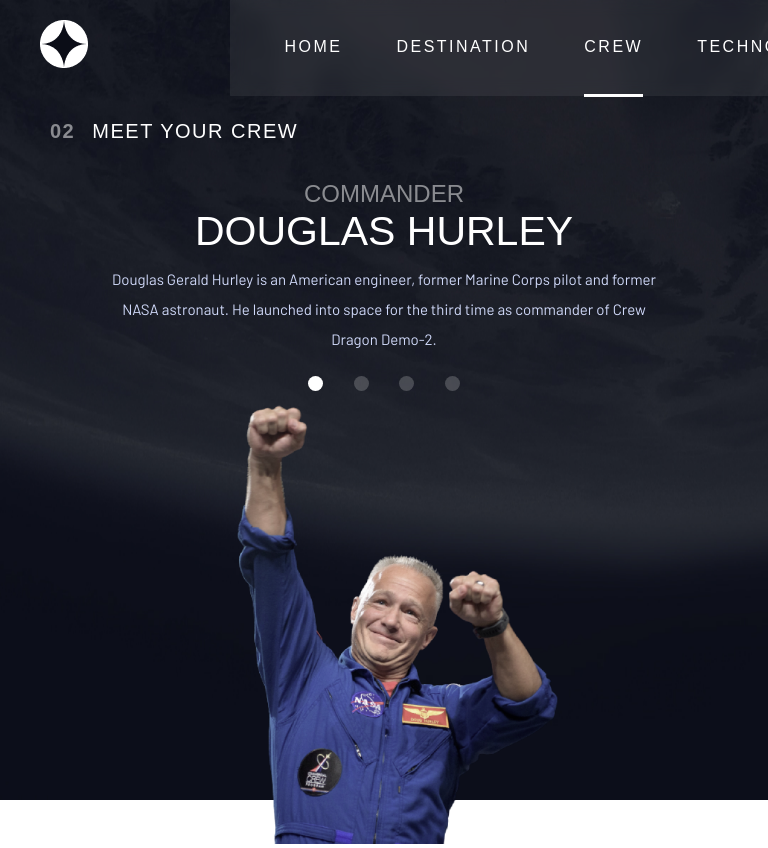
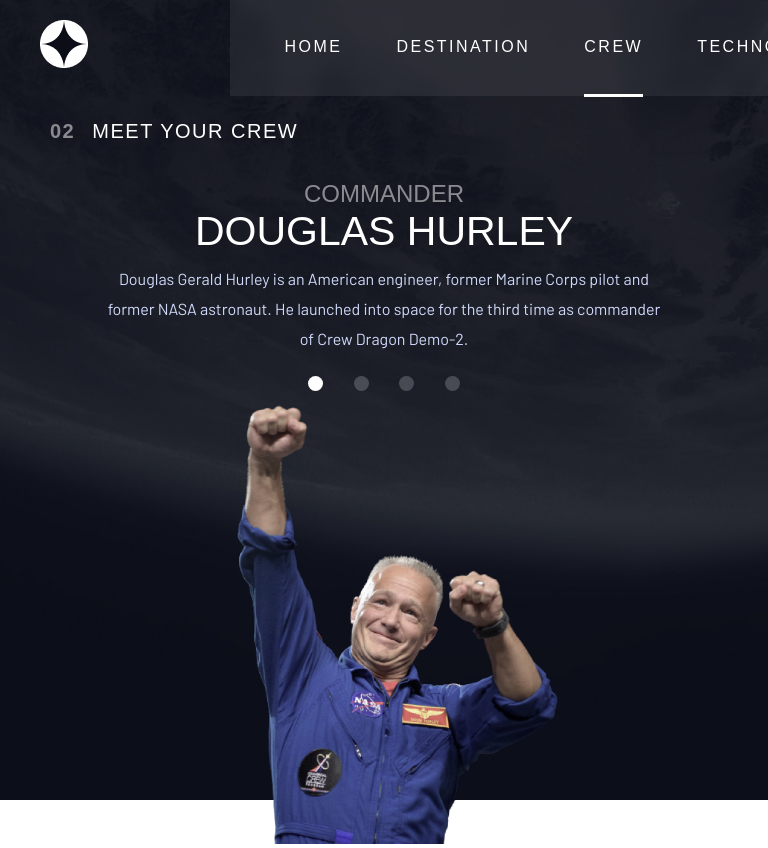
Before and after one commit to oodhmo/Space-Tourism, a Vue app: page /crew in a window 768 px wide. Shown: the top 848 px of the page. Built offline with nearby package versions, Linux system fonts and the light colour scheme; the HTML template or start-up script is replaced by a standard one; a web font is replaced by a local one.

Commit message:
Refactoring CSS

```diff
--- a/src/assets/scss/commons.scss
+++ b/src/assets/scss/commons.scss
@@ -155,6 +155,10 @@
     margin-left: 50px;
     top: 120px;
   }
+
+  .p-txt {
+    font-size: 16px;
+  }
 }
 
 //mobile
@@ -170,7 +174,7 @@
     }
 
     .semi-mg {
-      margin-top: 20%;
+      margin-top: 100px;
     }
 
     .circle {
--- a/src/assets/scss/default.scss
+++ b/src/assets/scss/default.scss
@@ -559,10 +559,6 @@
         margin-left: 90px;
         margin-right: 90px;
         border-bottom: .5px solid rgba(255, 255, 255, .3);
-
-        .des {
-          font-size: 14px;
-        }
       }
 
       .travel {
@@ -631,10 +627,6 @@
         margin-left: 100px;
         margin-right: 100px;
       }
-
-      .p-txt {
-        font-size: 15px;
-      }
     }
   }
 
@@ -690,10 +682,6 @@
         .description {
           margin-left: 90px;
           margin-right: 90px;
-        }
-
-        .p-txt {
-          font-size: 15px;
         }
       }
 
```
